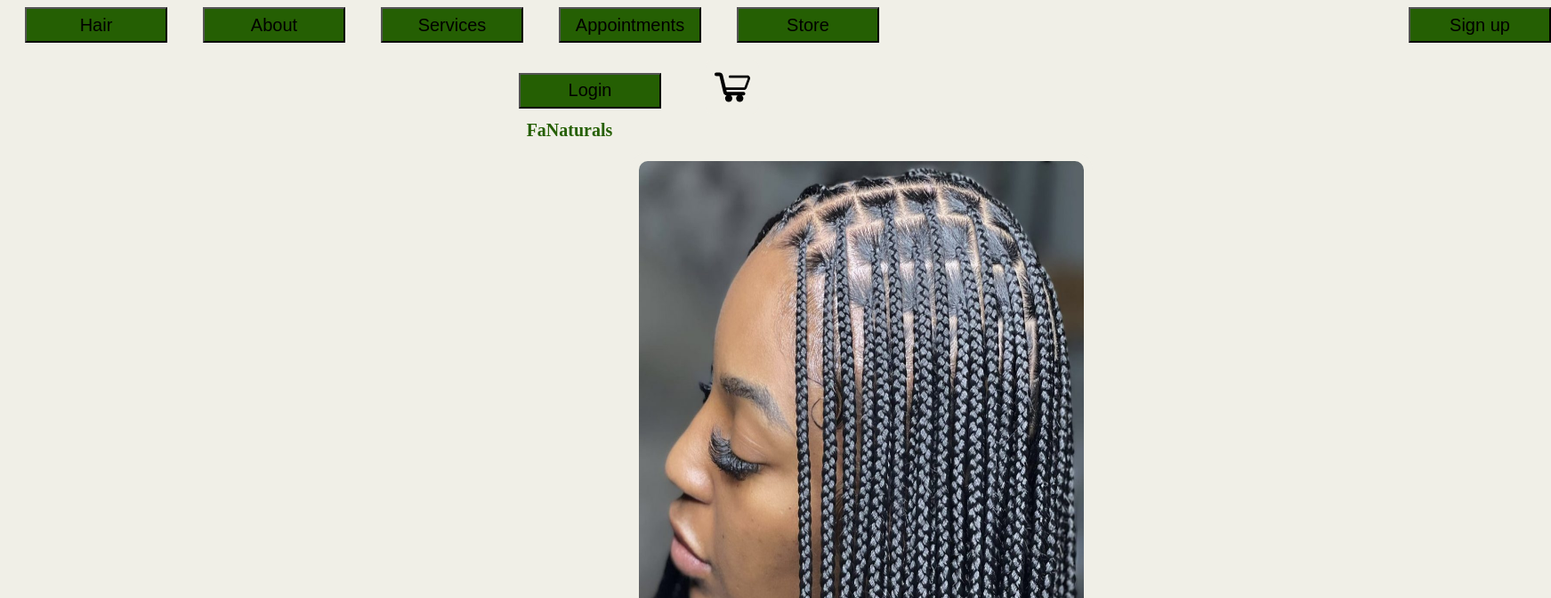
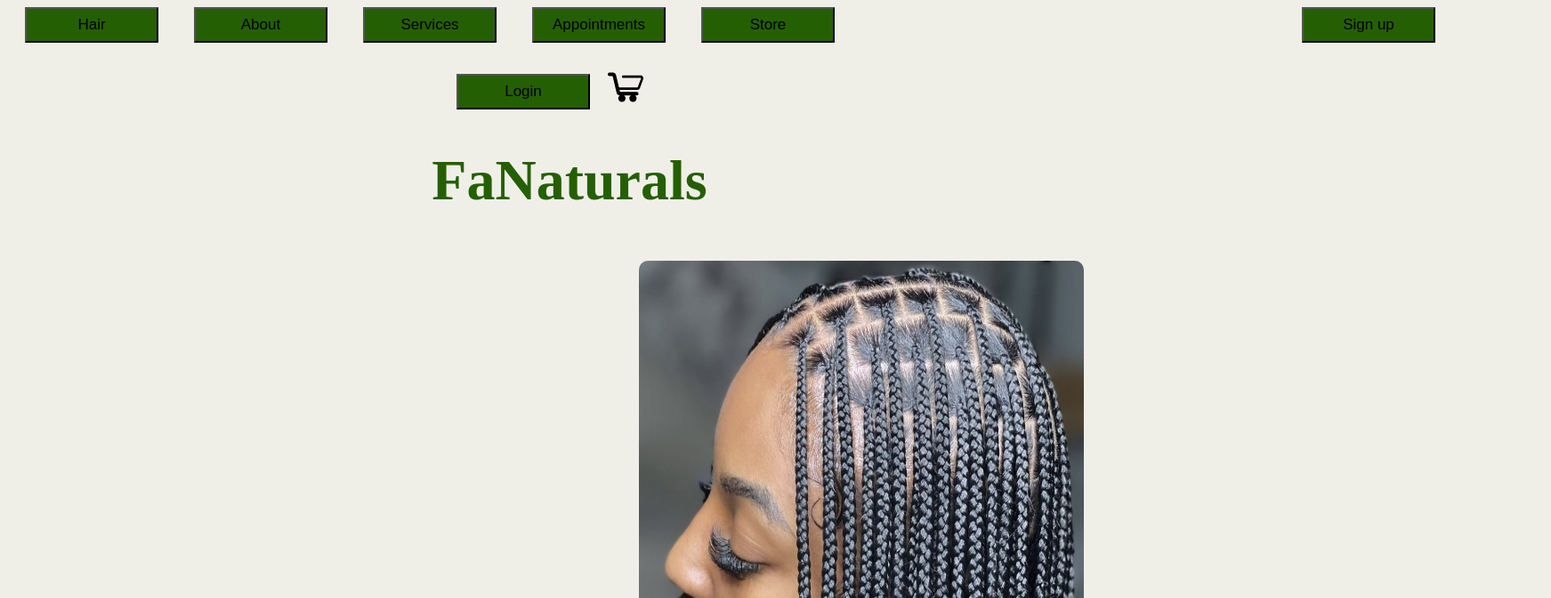
Before and after one commit to SilentStorm227/FaNatural, a React (Vite) app: page / in a window 1280 px wide. Shown: the top 672 px of the page at 89% size, 1743 px wide, since content can reach past the window. Built offline with nearby package versions, Linux system fonts and the light colour scheme.

Commit message:
adjustments

```diff
--- a/src/components/style/navbar.css
+++ b/src/components/style/navbar.css
@@ -1,19 +1,16 @@
- *{
-    font-size: 20px;
- }
-
  .cart{
     width: 40px;
     height: 40px;
     position: relative;
-    left: 600px;
+    left: 490px;
     top: 20px;
 }
 
 .b1{
-    width: 160px;
+    width: 150px;
     height: 40px;
     background-color: #255f03;
+    font-size: 17px;
 }
 
 .left{
@@ -24,6 +21,6 @@
     width: 40px;
     height: 40px;
     position: relative;
-    left: 550px;
+    left: 480px;
     padding-left: 25px;
 }
```
